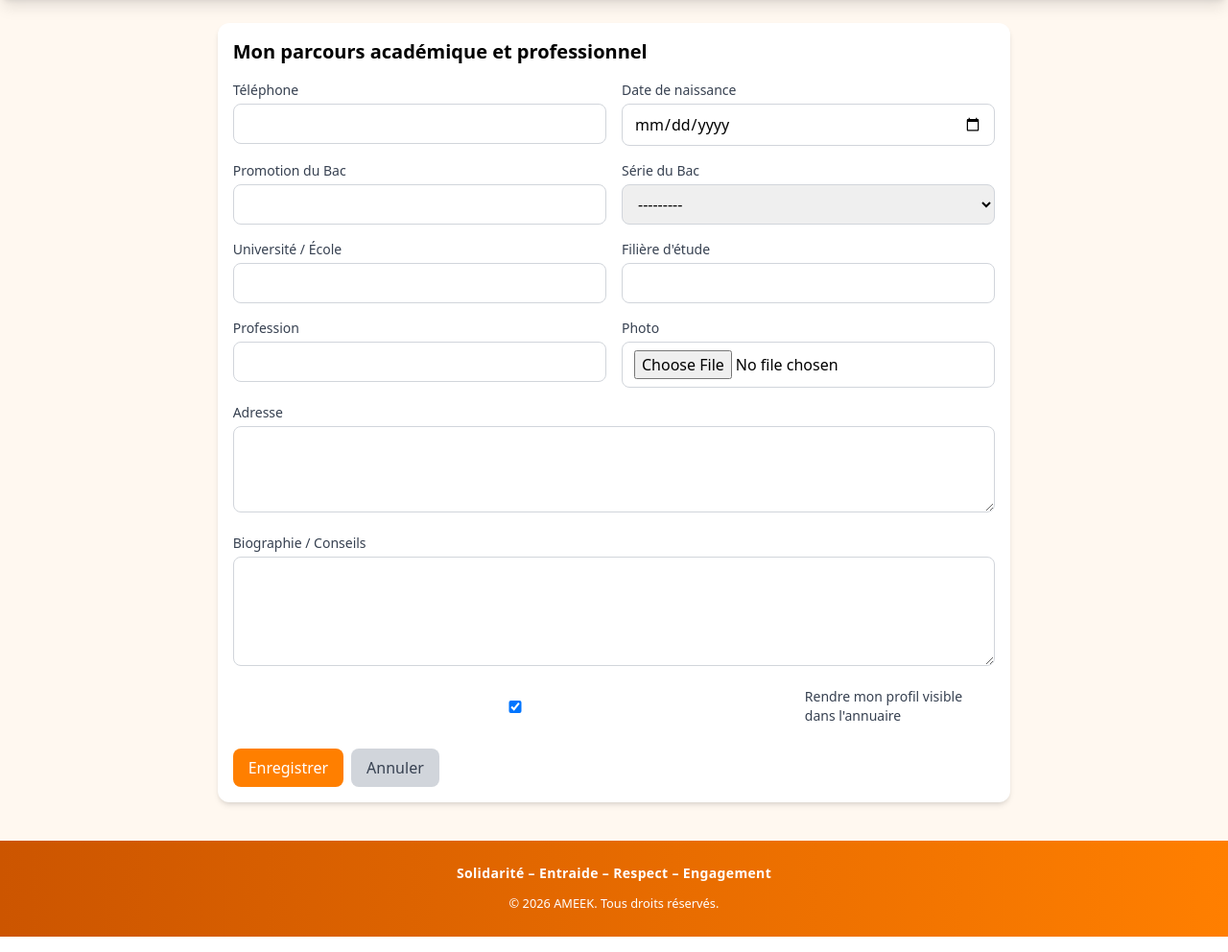
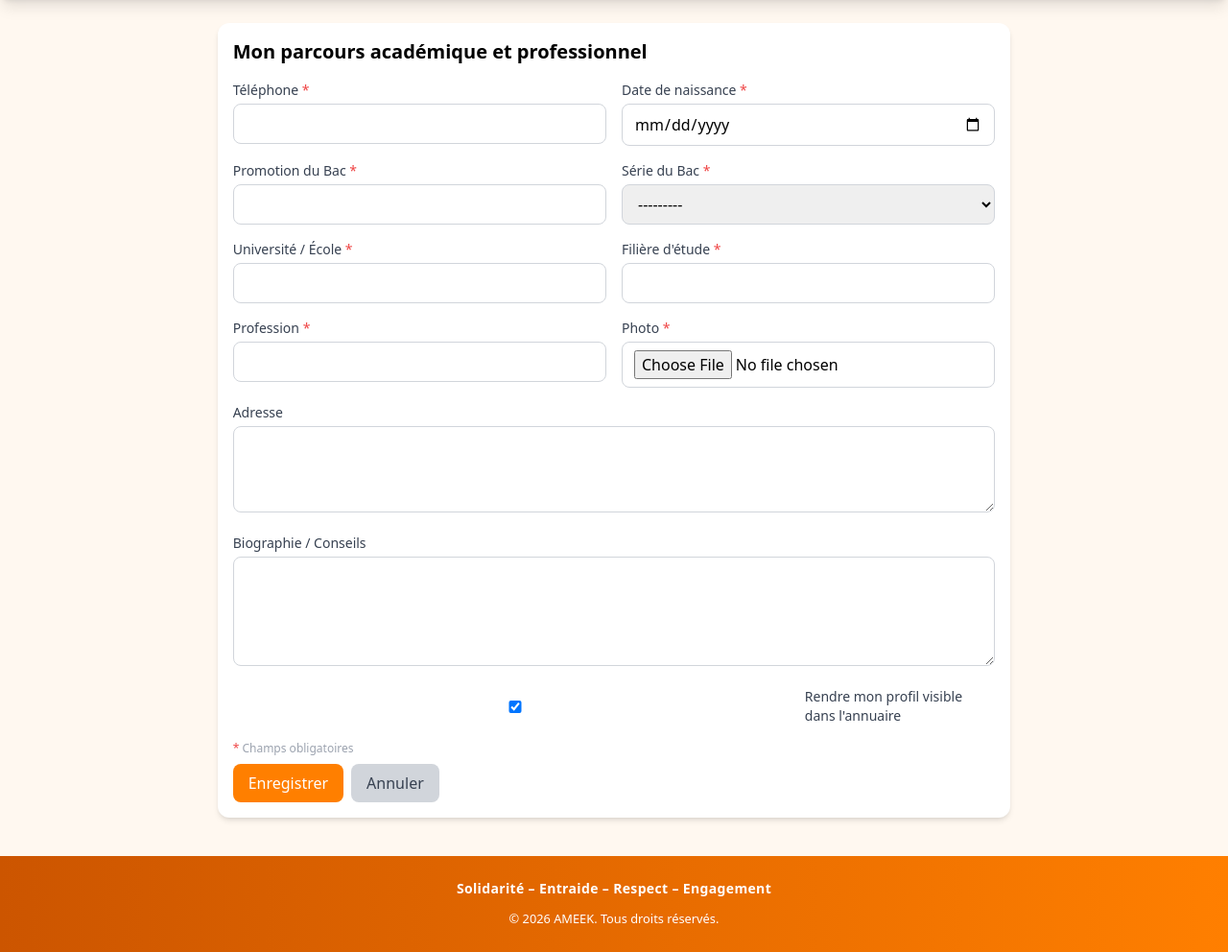
Before and after one commit to Matar057/AMEEK, a Django app: page /profiles/update/ in a window 1280 px wide. Shown: the part 64-1056 px from the top of the page at 96% size. Run offline with Django 5.2, Linux system fonts and the light colour scheme; the visitor is signed in with stand-in values (Sample User, id 1); data comes from the database, SQL or seed files in the repository; some libraries are stand-ins or nearby versions.

Commit message:
Rendre tous les champs obligatoires sauf adresse et bio sur le profil

```diff
--- a/profiles/forms.py
+++ b/profiles/forms.py
@@ -21,8 +21,12 @@ class ProfileForm(forms.ModelForm):
     def __init__(self, *args, **kwargs):
         super().__init__(*args, **kwargs)
         for field in self.fields:
-            if field not in ('date_naissance', 'bio', 'adresse'):
-                self.fields[field].widget.attrs['class'] = TW_FORM_INPUT
+            self.fields[field].widget.attrs['class'] = TW_FORM_INPUT
+        for field in self.fields:
+            if field in ('bio', 'adresse'):
+                self.fields[field].required = False
+            else:
+                self.fields[field].required = True
 
 
 class ProfileSearchForm(forms.Form):
--- a/profiles/templates/profiles/profile_form.html
+++ b/profiles/templates/profiles/profile_form.html
@@ -12,73 +12,73 @@
           {% csrf_token %}
           <div class="grid grid-cols-1 md:grid-cols-2 gap-4">
             <div>
-              <label class="block text-gray-700 font-medium text-sm mb-1">{{ form.telephone.label }}</label>
+              <label class="block text-gray-700 font-medium text-sm mb-1">{{ form.telephone.label }}{% if form.telephone.field.required %} <span class="text-red-500">*</span>{% endif %}</label>
               {{ form.telephone }}
               {% if form.telephone.errors %}
-                <p class="text-red-500 text-xs mt-1">{{ form.telephone.errors.0 }}</p>
+                <p class="bg-red-50 border border-red-300 text-red-700 text-xs px-3 py-2 rounded mt-1 font-medium">⚠ {{ form.telephone.errors.0 }}</p>
               {% endif %}
             </div>
             <div>
-              <label class="block text-gray-700 font-medium text-sm mb-1">{{ form.date_naissance.label }}</label>
+              <label class="block text-gray-700 font-medium text-sm mb-1">{{ form.date_naissance.label }}{% if form.date_naissance.field.required %} <span class="text-red-500">*</span>{% endif %}</label>
               {{ form.date_naissance }}
               {% if form.date_naissance.errors %}
-                <p class="text-red-500 text-xs mt-1">{{ form.date_naissance.errors.0 }}</p>
+                <p class="bg-red-50 border border-red-300 text-red-700 text-xs px-3 py-2 rounded mt-1 font-medium">⚠ {{ form.date_naissance.errors.0 }}</p>
               {% endif %}
             </div>
             <div>
-              <label class="block text-gray-700 font-medium text-sm mb-1">{{ form.promotion_bac.label }}</label>
+              <label class="block text-gray-700 font-medium text-sm mb-1">{{ form.promotion_bac.label }}{% if form.promotion_bac.field.required %} <span class="text-red-500">*</span>{% endif %}</label>
               {{ form.promotion_bac }}
               {% if form.promotion_bac.errors %}
-                <p class="text-red-500 text-xs mt-1">{{ form.promotion_bac.errors.0 }}</p>
+                <p class="bg-red-50 border border-red-300 text-red-700 text-xs px-3 py-2 rounded mt-1 font-medium">⚠ {{ form.promotion_bac.errors.0 }}</p>
               {% endif %}
             </div>
             <div>
-              <label class="block text-gray-700 font-medium text-sm mb-1">{{ form.serie.label }}</label>
+              <label class="block text-gray-700 font-medium text-sm mb-1">{{ form.serie.label }}{% if form.serie.field.required %} <span class="text-red-500">*</span>{% endif %}</label>
               {{ form.serie }}
               {% if form.serie.errors %}
-                <p class="text-red-500 text-xs mt-1">{{ form.serie.errors.0 }}</p>
+                <p class="bg-red-50 border border-red-300 text-red-700 text-xs px-3 py-2 rounded mt-1 font-medium">⚠ {{ form.serie.errors.0 }}</p>
               {% endif %}
             </div>
             <div>
-              <label class="block text-gray-700 font-medium text-sm mb-1">{{ form.universite.label }}</label>
+              <label class="block text-gray-700 font-medium text-sm mb-1">{{ form.universite.label }}{% if form.universite.field.required %} <span class="text-red-500">*</span>{% endif %}</label>
               {{ form.universite }}
               {% if form.universite.errors %}
-                <p class="text-red-500 text-xs mt-1">{{ form.universite.errors.0 }}</p>
+                <p class="bg-red-50 border border-red-300 text-red-700 text-xs px-3 py-2 rounded mt-1 font-medium">⚠ {{ form.universite.errors.0 }}</p>
               {% endif %}
             </div>
             <div>
-              <label class="block text-gray-700 font-medium text-sm mb-1">{{ form.filiere.label }}</label>
+              <label class="block text-gray-700 font-medium text-sm mb-1">{{ form.filiere.label }}{% if form.filiere.field.required %} <span class="text-red-500">*</span>{% endif %}</label>
               {{ form.filiere }}
               {% if form.filiere.errors %}
-                <p class="text-red-500 text-xs mt-1">{{ form.filiere.errors.0 }}</p>
+                <p class="bg-red-50 border border-red-300 text-red-700 text-xs px-3 py-2 rounded mt-1 font-medium">⚠ {{ form.filiere.errors.0 }}</p>
               {% endif %}
             </div>
             <div>
-              <label class="block text-gray-700 font-medium text-sm mb-1">{{ form.profession.label }}</label>
+              <label class="block text-gray-700 font-medium text-sm mb-1">{{ form.profession.label }}{% if form.profession.field.required %} <span class="text-red-500">*</span>{% endif %}</label>
               {{ form.profession }}
               {% if form.profession.errors %}
-                <p class="text-red-500 text-xs mt-1">{{ form.profession.errors.0 }}</p>
+                <p class="bg-red-50 border border-red-300 text-red-700 text-xs px-3 py-2 rounded mt-1 font-medium">⚠ {{ form.profession.errors.0 }}</p>
               {% endif %}
             </div>
             <div>
-              <label class="block text-gray-700 font-medium text-sm mb-1">{{ form.photo.label }}</label>
+              <label class="block text-gray-700 font-medium text-sm mb-1">{{ form.photo.label }}{% if form.photo.field.required %} <span class="text-red-500">*</span>{% endif %}</label>
               {{ form.photo }}
               {% if form.photo.errors %}
-                <p class="text-red-500 text-xs mt-1">{{ form.photo.errors.0 }}</p>
+                <p class="bg-red-50 border border-red-300 text-red-700 text-xs px-3 py-2 rounded mt-1 font-medium">⚠ {{ form.photo.errors.0 }}</p>
               {% endif %}
             </div>
             <div class="md:col-span-2">
-              <label class="block text-gray-700 font-medium text-sm mb-1">{{ form.adresse.label }}</label>
+              <label class="block text-gray-700 font-medium text-sm mb-1">{{ form.adresse.label }}{% if form.adresse.field.required %} <span class="text-red-500">*</span>{% endif %}</label>
               {{ form.adresse }}
               {% if form.adresse.errors %}
-                <p class="text-red-500 text-xs mt-1">{{ form.adresse.errors.0 }}</p>
+                <p class="bg-red-50 border border-red-300 text-red-700 text-xs px-3 py-2 rounded mt-1 font-medium">⚠ {{ form.adresse.errors.0 }}</p>
               {% endif %}
             </div>
             <div class="md:col-span-2">
-              <label class="block text-gray-700 font-medium text-sm mb-1">{{ form.bio.label }}</label>
+              <label class="block text-gray-700 font-medium text-sm mb-1">{{ form.bio.label }}{% if form.bio.field.required %} <span class="text-red-500">*</span>{% endif %}</label>
               {{ form.bio }}
               {% if form.bio.errors %}
-                <p class="text-red-500 text-xs mt-1">{{ form.bio.errors.0 }}</p>
+                <p class="bg-red-50 border border-red-300 text-red-700 text-xs px-3 py-2 rounded mt-1 font-medium">⚠ {{ form.bio.errors.0 }}</p>
               {% endif %}
             </div>
             <div class="md:col-span-2">
@@ -93,7 +93,8 @@
               {% endif %}
             </div>
           </div>
-          <div class="mt-6 flex gap-2">
+          <p class="text-xs text-gray-400 mt-4"><span class="text-red-500">*</span> Champs obligatoires</p>
+          <div class="mt-2 flex gap-2">
             <button type="submit" class="bg-amicale text-white px-4 py-2 rounded-lg font-medium hover:bg-amicale-fonce transition">Enregistrer</button>
             <a href="{% url 'accounts:profile' %}" class="bg-gray-300 text-gray-700 px-4 py-2 rounded-lg">Annuler</a>
           </div>
```
